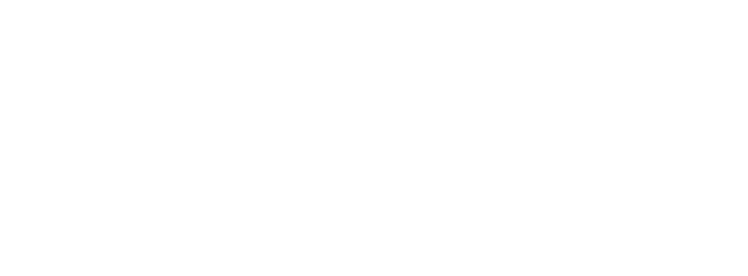
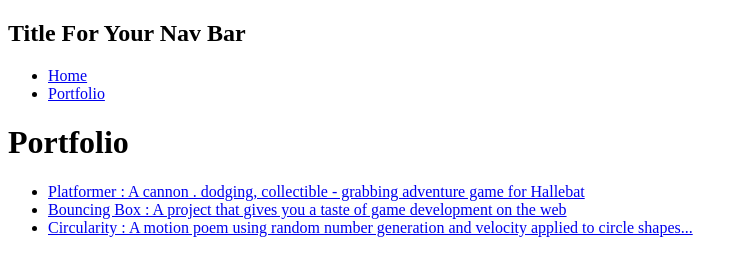
Before and after one commit to Dmc07/Dmc07.github..io, a plain HTML site: page portfolio.html in a window 1280 px wide. Shown: the whole page, without its empty margins (0-748 px from the left). Drawn offline with Linux system fonts and the light colour scheme.

Commit message:
add portfolio.html file

```diff
--- a/portfolio.html
+++ b/portfolio.html
@@ -0,0 +1,34 @@
+<!DOCTYPE html>
+<html>
+    <head>
+        <title>Student Portfolio</title>
+
+    </head>
+
+    <body>
+        <div id="all-contents">
+            <nav>
+                <h1>Title For Your Nav Bar</h1>
+                <ul id="nav-ul">
+                    <li class="nav-li">
+                        <a class="nav-a" href="index.html">Home</a>
+                    </li>
+                    <li class="nav-li">
+                        <a class="nav-a" href="portfolio.html">Portfolio</a>
+                    </li>
+                </ul>
+            </nav>
+
+            <main>
+                <div class="content">
+                    <h1>Portfolio</h1>
+                    <ul id="portfolio">
+                        <li> <a href="projects/platformer/">Platformer : A cannon . dodging, collectible - grabbing adventure game for Hallebat</a></li>
+                        <li><a href="projects/bouncing-box/">Bouncing Box : A project that gives you a taste of game development on the web</a></li>
+                        <li><a href="projects/circularity/">Circularity : A motion poem using random number generation and velocity applied to circle shapes...</a></li>
+                    </ul>
+                </div>
+            </main>
+         </div>
+    </body>
+</html>
--- a/style.css
+++ b/style.css
@@ -32,7 +32,7 @@ h1 {
 }
 a {
     text-decoration: none;
-    color: #1416ac;
+    color: #0babd3;
 }
 
 /* main container area beneath menu */
```
